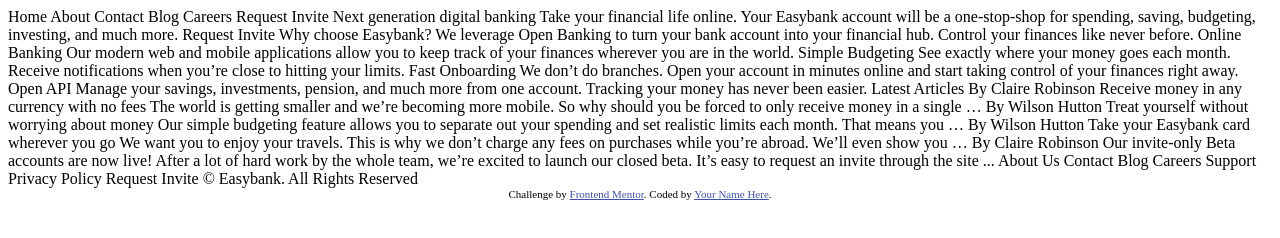
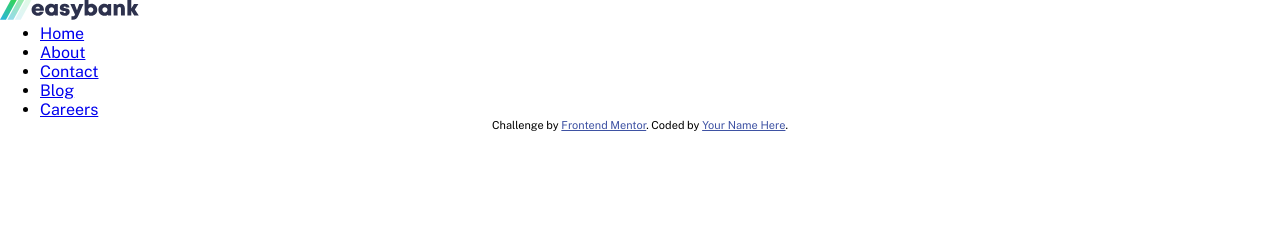
Before and after one commit to JuniorGodoyOrtega/Digital-bank-landing-page---Frontend-Mentor, a plain HTML site: page index.html in a window 1280 px wide. Drawn offline with nearby package versions, Linux system fonts and the light colour scheme.

Commit message:
agrega partado de hero

```diff
--- a/index.html
+++ b/index.html
@@ -2,25 +2,29 @@
 <html lang="en">
 <head>
   <meta charset="UTF-8">
-  <meta name="viewport" content="width=device-width, initial-scale=1.0"> <!-- displays site properly based on user's device -->
-
+  <meta name="viewport" content="width=device-width, initial-scale=1.0">
   <link rel="icon" type="image/png" sizes="32x32" href="./images/favicon-32x32.png">
   <link rel="stylesheet" href="./styles/styles.css">
-
   <title>Frontend Mentor | Easybank landing page</title>
-
-  <style>
-    .attribution { font-size: 11px; text-align: center; }
-    .attribution a { color: hsl(228, 45%, 44%); }
-  </style>
 </head>
 <body>
 
-  Home
-  About
-  Contact
-  Blog
-  Careers
+    <header class="hero">
+        <nav class="nav container">
+            <figure class="nav__logo">
+                <img src="./images/logo.svg" alt="Easybank logo">
+            </figure>
+
+            <ul class="nav__links">
+                <li class="nav__link"><a href="#">Home</a></li>
+                <li class="nav__link"><a href="#">About</a></li>
+                <li class="nav__link"><a href="#">Contact</a></li>
+                <li class="nav__link"><a href="#">Blog</a></li>
+                <li class="nav__link"><a href="#">Careers</a></li>
+            </ul>
+        </nav>
+    </header>
+  <!--
 
   Request Invite
 
@@ -91,7 +95,7 @@
 
   Request Invite
 
-  © Easybank. All Rights Reserved
+  © Easybank. All Rights Reserved -->
 
   <div class="attribution">
     Challenge by <a href="https://www.frontendmentor.io?ref=challenge" target="_blank">Frontend Mentor</a>.
--- a/styles/styles.css
+++ b/styles/styles.css
@@ -11,3 +11,21 @@
     --font-size: 18px;
     --font-family: 'Public Sans', sans-serif;
 }
+
+* {
+    margin: 0;
+    box-sizing: border-box;
+}
+
+body {
+    font-family: var(--font-family);
+}
+
+.attribution {
+    font-size: 11px;
+    text-align: center;
+}
+
+.attribution a {
+    color: hsl(228, 45%, 44%);
+}
```
